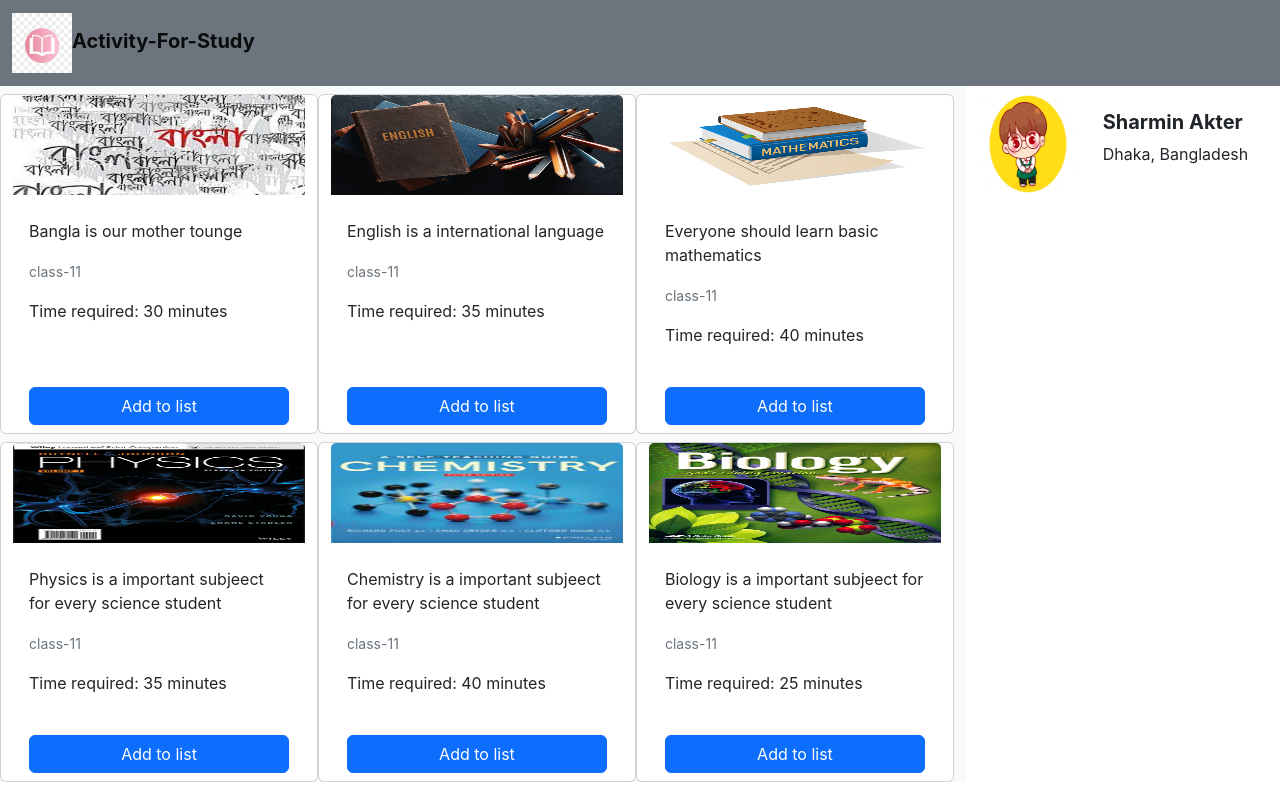
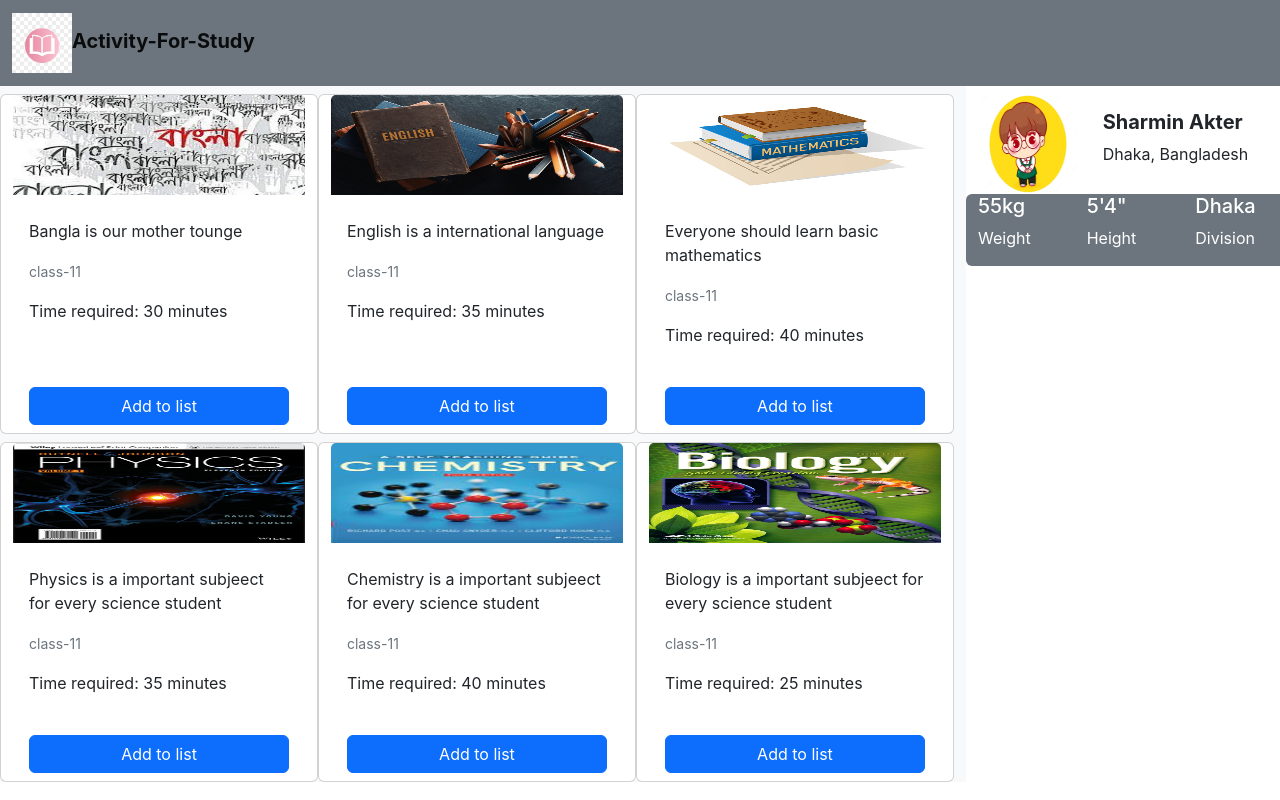
Before and after one commit to SharmiNMooN/react-activity-project, a React (Create React App) app: page / in a window 1280 px wide. Built offline with nearby package versions, Linux system fonts and the light colour scheme.

Commit message:
add more info in profile section

```diff
--- a/src/components/Sidebar/Sidebar.js
+++ b/src/components/Sidebar/Sidebar.js
@@ -14,6 +14,20 @@ const Sidebar = (props) => {
           </div>
         </div>
       </div>
+      <div className="row bg-secondary rounded text-white">
+        <div className="col-4">
+          <h5>55kg</h5>
+          <p>Weight</p>
+        </div>
+        <div className="col-4 ">
+          <h5>5'4"</h5>
+          <p>Height</p>
+        </div>
+        <div className="col-4 ">
+          <h5>Dhaka</h5>
+          <p>Division</p>
+        </div>
+      </div>
     </div>
   );
 };
```
